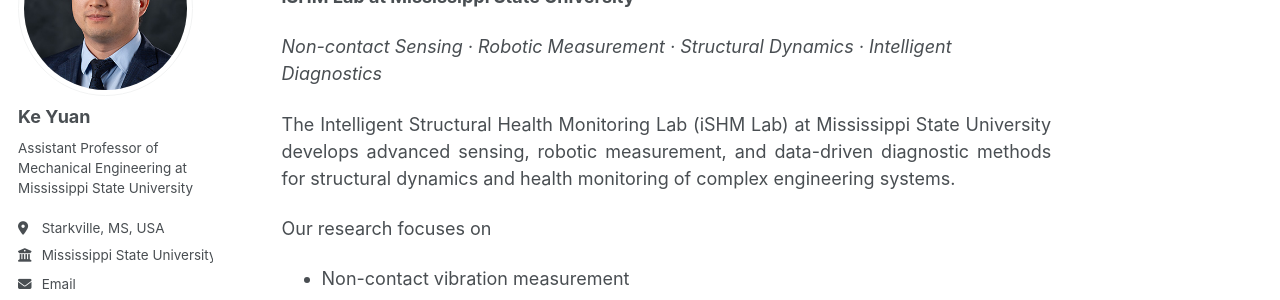
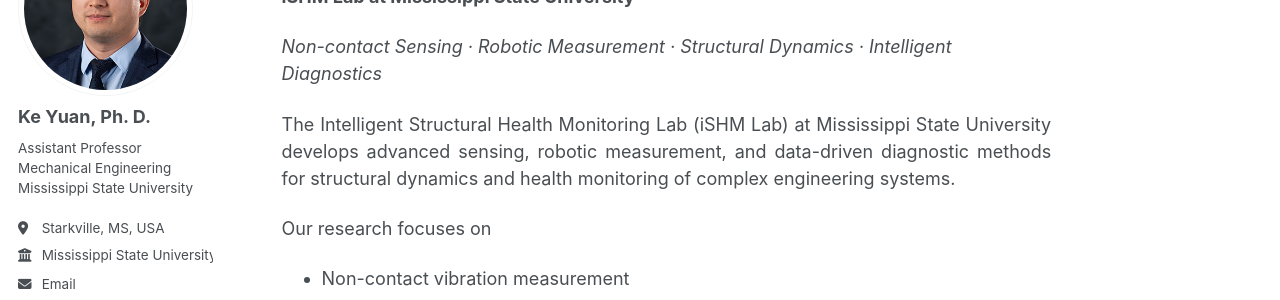
Before and after one commit to KeYuan2025/KeYuan2025.github.io, a Jekyll site: the page built from _pages/about.md, in a window 1280 px wide. Shown: the part 180-480 px from the top of the page. Built offline with Jekyll 4.4.1, drawn with Linux system fonts in a browser that asks for light colours; some web fonts are replaced; a script bundle is joined from its source files by our own code; library files that are not in the unit come from our copies.

```diff
--- a/_config.yml
+++ b/_config.yml
@@ -24,9 +24,9 @@ repository               : "academicpages/academicpages.github.io"
 author:
   # Biographic information
   avatar           : "KeYuan-profile-2.jpg"
-  name             : "Ke Yuan"
+  name             : "Ke Yuan, Ph. D."
   pronouns         : # example: "she/her"
-  bio              : "Assistant Professor of Mechanical Engineering at Mississippi State University"
+  bio              : "Assistant Professor<br>Mechanical Engineering<br>Mississippi State University"
   location         : "Starkville, MS, USA"
   employer         : "Mississippi State University"
   uri              : # URL
```
